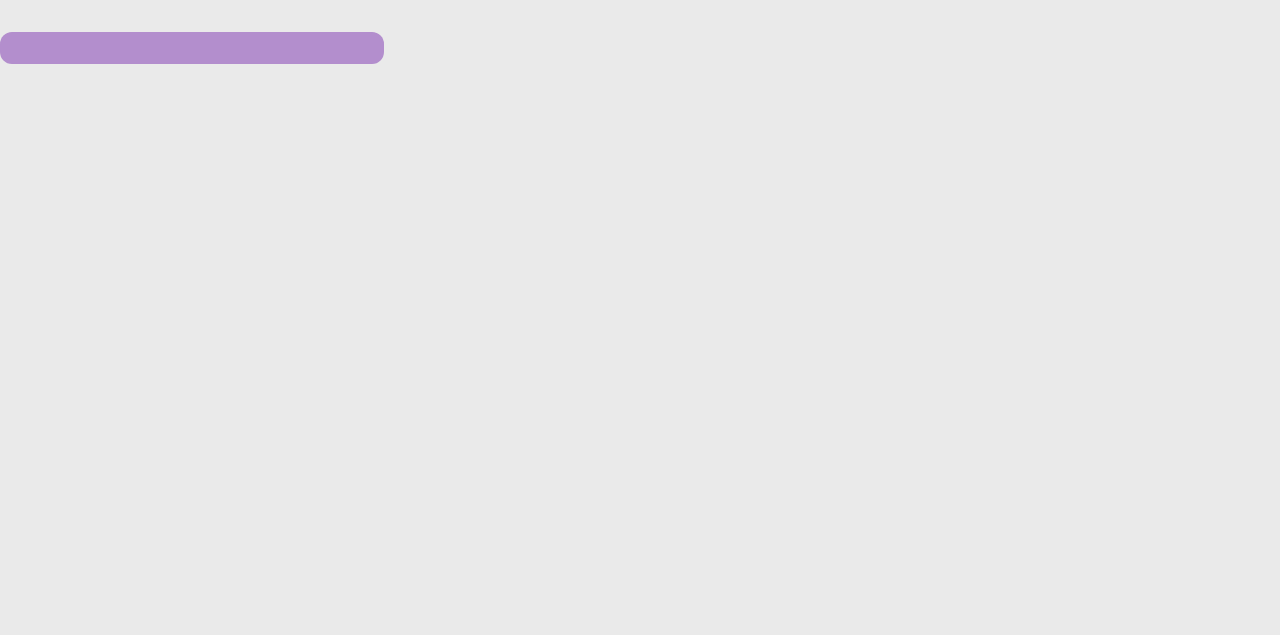
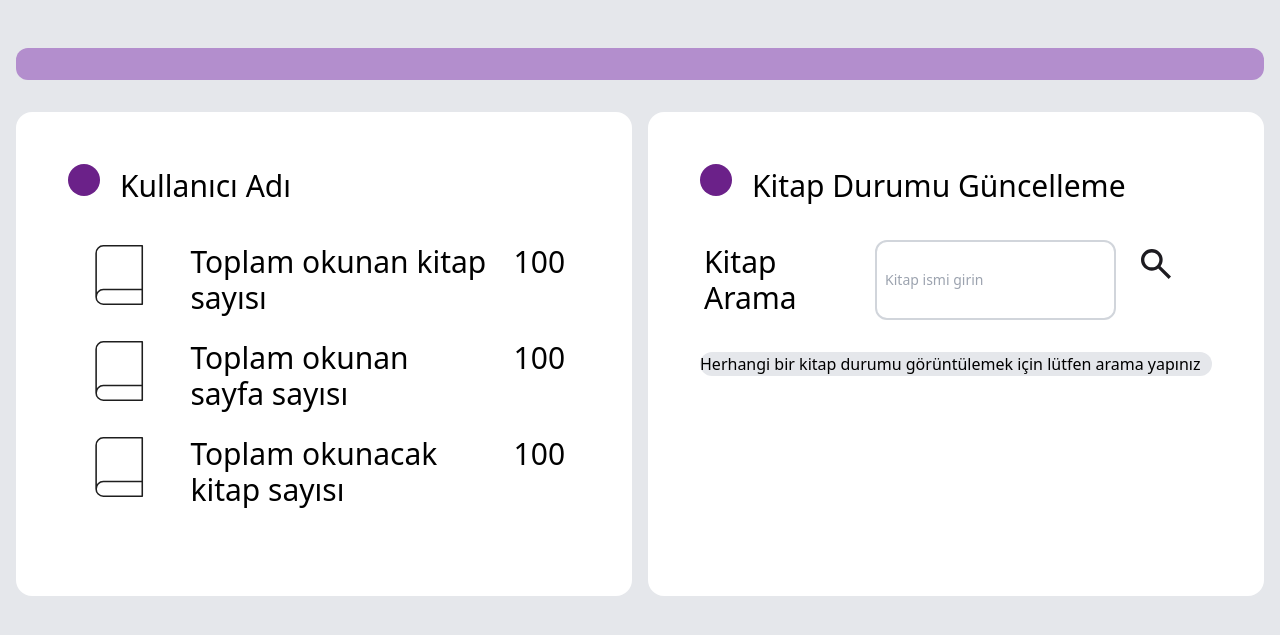
Before and after one commit to ibahars/DJango-Name, a Django app: page / in a window 1280 px wide. Shown: the top 635 px of the page. Run offline with Django 5.2, Linux system fonts and the light colour scheme; some libraries are stand-ins or nearby versions.

Commit message:
dashboard UI started

```diff
--- a/myproject/dashboard/templates/dashboard.html
+++ b/myproject/dashboard/templates/dashboard.html
@@ -7,10 +7,78 @@
     <title>Dashboard</title>
     <script src="https://cdn.tailwindcss.com"></script>
   </head>
-  <body class="bg-[#EAEAEA]">
-    <div class="">
-      <div class="my-8 bg-[#B38ECD] px-4 py-4 border-xl rounded-xl w-96"></div>
-      <div></div>
+  <body class="bg-gray-200">
+    <div class="px-4 py-4">
+      <div class="my-8 bg-[#B38ECD] px-4 py-4 border-xl rounded-xl w-126"></div>
+      <div class="flex gap-4">
+        <div
+          class="w-1/2 p-4 border-4 border-white min-h-40 rounded-2xl bg-white"
+        >
+          <div class="m-8">
+            <div class="flex gap-4">
+              <div class="w-1/4 p-1 w-8 h-8 bg-[#6B2189] rounded-full"></div>
+              <div class="w-3/4 p-1 text-3xl">Kullanıcı Adı</div>
+            </div>
+
+            <div class="flex flex-col gap-4 my-8">
+              <div class="flex gap-4">
+                <div class="w-1/5">
+                  <svg width="7*" height="70" viewBox="0 0 178 180" fill="none" xmlns="http://www.w3.org/2000/svg">
+                    <path d="M29.6665 146.25C29.6665 141.277 31.62 136.508 35.0972 132.992C38.5745 129.475 43.2906 127.5 48.2082 127.5H148.333M29.6665 146.25C29.6665 151.223 31.62 155.992 35.0972 159.508C38.5745 163.025 43.2906 165 48.2082 165H148.333V15H48.2082C43.2906 15 38.5745 16.9754 35.0972 20.4917C31.62 24.0081 29.6665 28.7772 29.6665 33.75V146.25Z" stroke="#1E1E1E" stroke-width="4" stroke-linecap="round" stroke-linejoin="round"/>
+                </div>
+                <div class="w-3/5 p-1 text-3xl">Toplam okunan kitap sayısı</div>
+                <div class="w-1/% p-1 text-3xl">100</div>
+              </div>
+              <div class="flex gap-4">
+                <div class="w-1/5">
+                  <svg width="7*" height="70" viewBox="0 0 178 180" fill="none" xmlns="http://www.w3.org/2000/svg">
+                    <path d="M29.6665 146.25C29.6665 141.277 31.62 136.508 35.0972 132.992C38.5745 129.475 43.2906 127.5 48.2082 127.5H148.333M29.6665 146.25C29.6665 151.223 31.62 155.992 35.0972 159.508C38.5745 163.025 43.2906 165 48.2082 165H148.333V15H48.2082C43.2906 15 38.5745 16.9754 35.0972 20.4917C31.62 24.0081 29.6665 28.7772 29.6665 33.75V146.25Z" stroke="#1E1E1E" stroke-width="4" stroke-linecap="round" stroke-linejoin="round"/>
+                </div>
+                <div class="w-3/5 p-1 text-3xl">Toplam okunan sayfa sayısı</div>
+                <div class="w-1/% p-1 text-3xl">100</div>
+              </div>
+              <div class="flex gap-4">
+                <div class="w-1/5">
+                  <svg width="7*" height="70" viewBox="0 0 178 180" fill="none" xmlns="http://www.w3.org/2000/svg">
+                    <path d="M29.6665 146.25C29.6665 141.277 31.62 136.508 35.0972 132.992C38.5745 129.475 43.2906 127.5 48.2082 127.5H148.333M29.6665 146.25C29.6665 151.223 31.62 155.992 35.0972 159.508C38.5745 163.025 43.2906 165 48.2082 165H148.333V15H48.2082C43.2906 15 38.5745 16.9754 35.0972 20.4917C31.62 24.0081 29.6665 28.7772 29.6665 33.75V146.25Z" stroke="#1E1E1E" stroke-width="4" stroke-linecap="round" stroke-linejoin="round"/>
+                </div>
+                <div class="w-3/5 p-1 text-3xl">Toplam okunacak kitap sayısı</div>
+                <div class="w-1/% p-1 text-3xl">100</div>
+              </div>
+              <div></div>
+              <div></div>
+            </div>
+          </div>
+        </div>
+        <div
+          class="w-1/2 p-4 border-4 border-white min-h-40 rounded-2xl bg-white"
+        >
+          <div class="m-8">
+            <div class="flex gap-4">
+              <div class="w-1/4 p-1 w-8 h-8 bg-[#6B2189] rounded-full"></div>
+              <div class="w-3/4 p-1 text-3xl">Kitap Durumu Güncelleme</div>
+            </div>
+
+            <div class="flex gap-4 my-8">
+              <div class="w-2/5 p-1 text-3xl">Kitap Arama</div>
+              <input type="text" placeholder="Kitap ismi girin"
+                class="w-3/5 h-15 border-2 border-gray-300 rounded-xl p-2 text-sm focus:outline-none focus:ring-2 focus:ring-blue-500">
+              <div class="w-1/5 p-1 text-3xl">
+                <svg width="40" height="40" viewBox="0 0 184 183" fill="none" xmlns="http://www.w3.org/2000/svg">
+                  <path d="M150.267 160.125L101.967 112.088C98.1333 115.137 93.725 117.552 88.7417 119.331C83.7583 121.11 78.4556 122 72.8333 122C58.9056 122 47.1181 117.203 37.4708 107.608C27.8236 98.013 23 86.2896 23 72.4375C23 58.5854 27.8236 46.862 37.4708 37.2672C47.1181 27.6724 58.9056 22.875 72.8333 22.875C86.7611 22.875 98.5486 27.6724 108.196 37.2672C117.843 46.862 122.667 58.5854 122.667 72.4375C122.667 78.0292 121.772 83.3031 119.983 88.2594C118.194 93.2156 115.767 97.6 112.7 101.412L161 149.45L150.267 160.125ZM72.8333 106.75C82.4167 106.75 90.5625 103.414 97.2708 96.7422C103.979 90.0703 107.333 81.9688 107.333 72.4375C107.333 62.9062 103.979 54.8047 97.2708 48.1328C90.5625 41.4609 82.4167 38.125 72.8333 38.125C63.25 38.125 55.1042 41.4609 48.3958 48.1328C41.6875 54.8047 38.3333 62.9062 38.3333 72.4375C38.3333 81.9688 41.6875 90.0703 48.3958 96.7422C55.1042 103.414 63.25 106.75 72.8333 106.75Z" fill="#1D1B20"/>
+                </svg>
+              </div>
+            </div>
+
+            <div class="bg-gray-200 border-white rounded-xl h-200">
+              Herhangi bir kitap durumu görüntülemek için lütfen arama yapınız
+            </div>
+
+
+
+          </div>
+        </div>
+      </div>
     </div>
   </body>
 </html>
```
